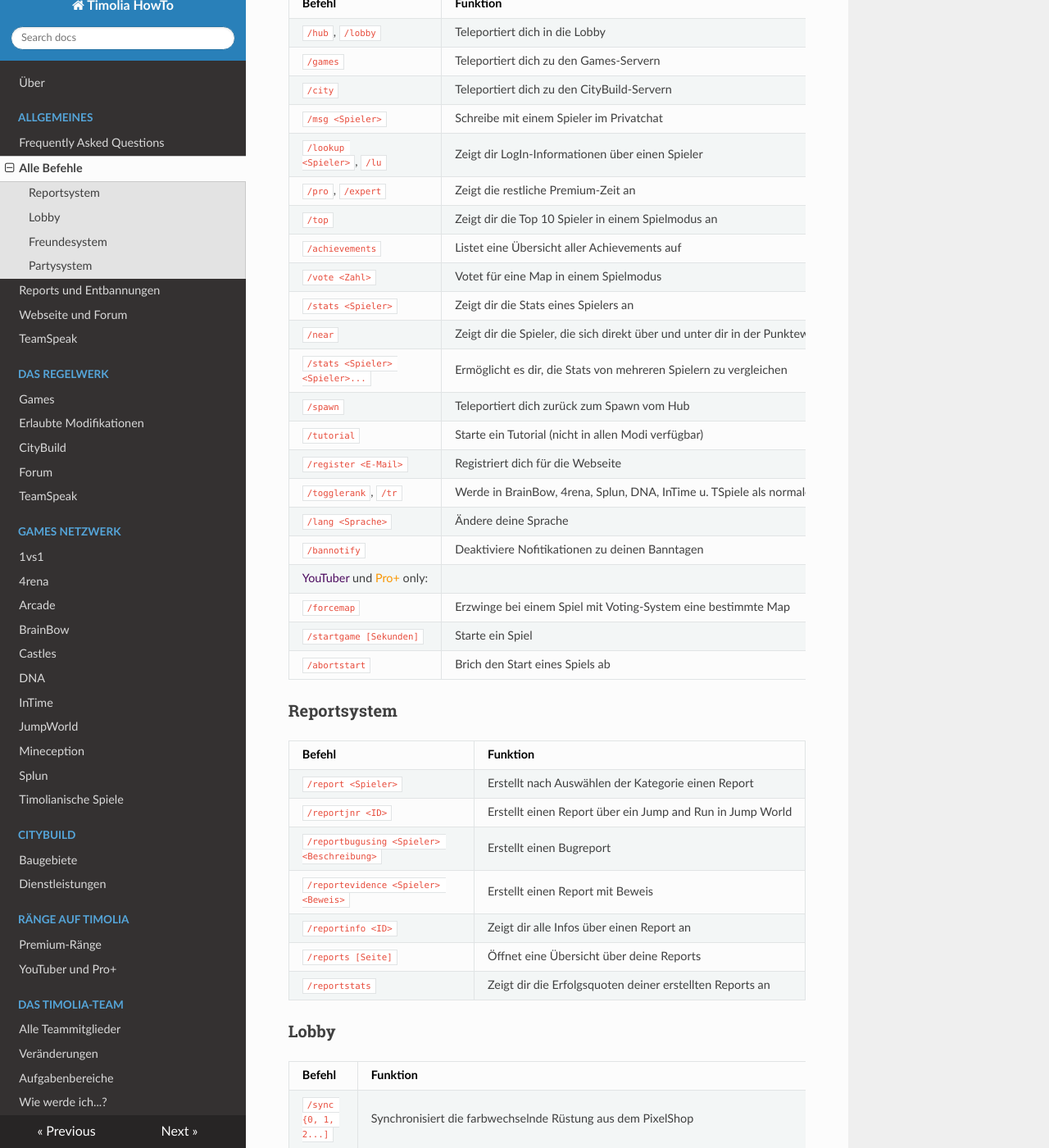
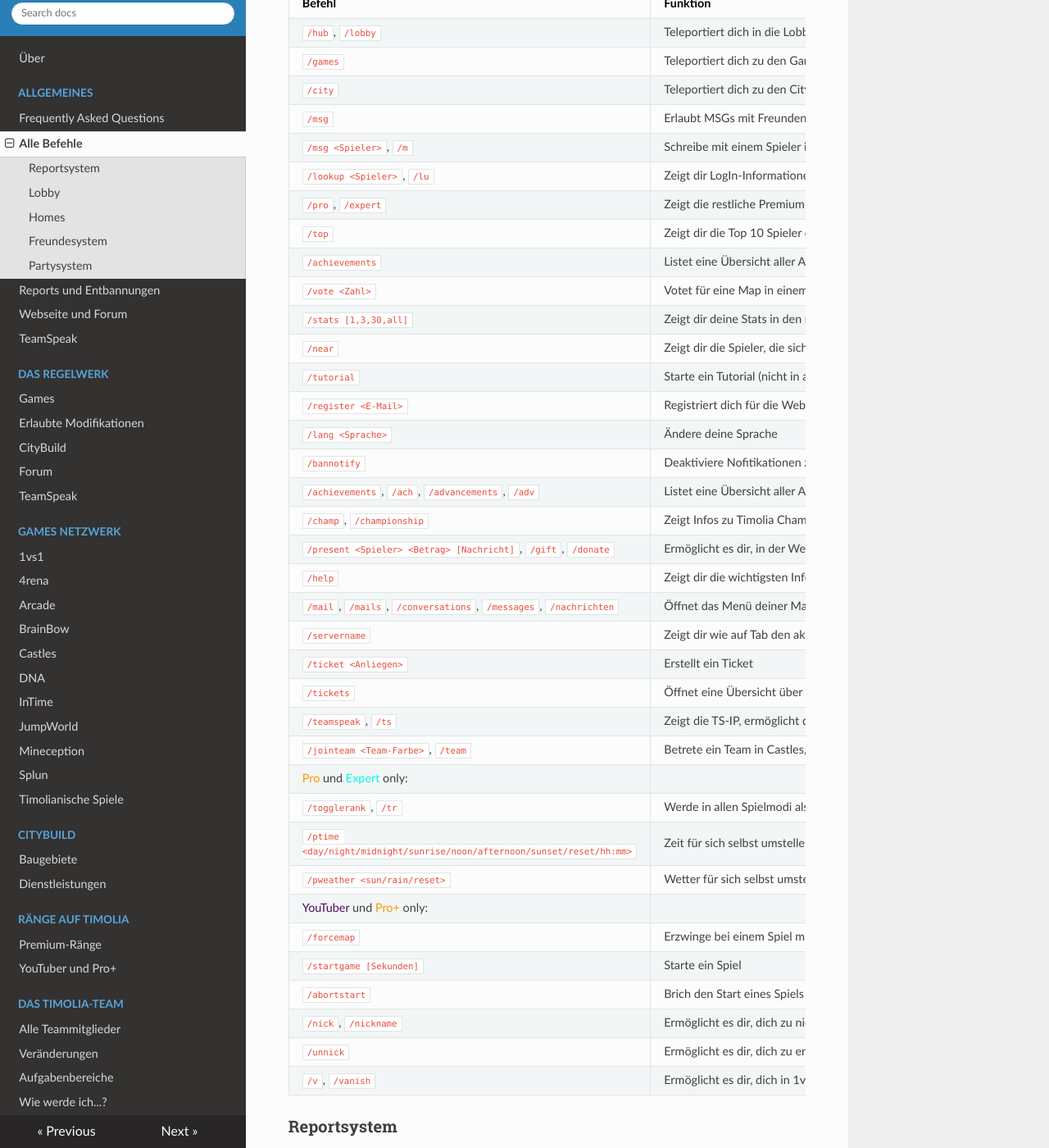
Before and after one commit to TimoliaDE/HowTo, an MkDocs documentation site: the page built from docs/commands.md, in a window 1280 px wide and 1400 px high, scrolled down 312 px. Shown: the whole window at 82% size. Built offline with MkDocs 1.6.1, drawn with Linux system fonts in a browser that asks for light colours; nearby versions of some CDN libraries; old or Windows-style settings are respelled for this version of MkDocs; some of the changed text lies outside the part shown.

Commit message:
Resolve "Befehle aktualisieren"

```diff
--- a/docs/commands.md
+++ b/docs/commands.md
@@ -6,77 +6,102 @@ Diese Befehle sind global nutzbar und stehen dir jederzeit zur Verfügung.
 
 | Befehl | Funktion |
 | ------ | -------- |
-| `/hub`, `/lobby`   | Teleportiert dich in die Lobby |
-| `/games` | Teleportiert dich zu den Games-Servern |
-| `/city` | Teleportiert dich zu den CityBuild-Servern |
-| `/msg <Spieler>` | Schreibe mit einem Spieler im Privatchat |
-| `/lookup <Spieler>`, `/lu` | Zeigt dir LogIn-Informationen über einen Spieler |
-| `/pro`, `/expert` | Zeigt die restliche Premium-Zeit an |
-| `/top` | Zeigt dir die Top 10 Spieler in einem Spielmodus an |
-| `/achievements` | Listet eine Übersicht aller Achievements auf |
-| `/vote <Zahl>` | Votet für eine Map in einem Spielmodus |
-| `/stats <Spieler>` | Zeigt dir die Stats eines Spielers an |
-| `/near` | Zeigt dir die Spieler, die sich direkt über und unter dir in der Punktewertung eines Modus befinden |
-| `/stats <Spieler> <Spieler>...` | Ermöglicht es dir, die Stats von mehreren Spielern zu vergleichen |
-| `/spawn` | Teleportiert dich zurück zum Spawn vom Hub |
-| `/tutorial` | Starte ein Tutorial (nicht in allen Modi verfügbar) |
-| `/register <E-Mail>` | Registriert dich für die Webseite |
-| `/togglerank`, `/tr` | Werde in BrainBow, 4rena, Splun, DNA, InTime u. TSpiele als normaler Spieler angezeigt |
-| `/lang <Sprache>` | Ändere deine Sprache |
-| `/bannotify` | Deaktiviere Nofitikationen zu deinen Banntagen |
-<span style="color:#4C0B5F">YouTuber</span> und <span style="color:#F99500">Pro+</span> only:
-| `/forcemap` | Erzwinge bei einem Spiel mit Voting-System eine bestimmte Map |
-| `/startgame [Sekunden]` | Starte ein Spiel |
-| `/abortstart` | Brich den Start eines Spiels ab |
+| `/hub`, `/lobby`                | Teleportiert dich in die Lobby |
+| `/games`                        | Teleportiert dich zu den Games-Servern |
+| `/city`                         | Teleportiert dich zu den CityBuild-Servern |
+| `/msg`                          | Erlaubt MSGs mit Freunden, keinem oder allen |
+| `/msg <Spieler>`, `/m`          | Schreibe mit einem Spieler im Privatchat |
+| `/lookup <Spieler>`, `/lu`      | Zeigt dir LogIn-Informationen über einen Spieler |
+| `/pro`, `/expert`               | Zeigt die restliche Premium-Zeit an |
+| `/top`                          | Zeigt dir die Top 10 Spieler der letzten 30 Tage in einem Spielmodus an |
+| `/achievements`                 | Listet eine Übersicht aller Achievements auf |
+| `/vote <Zahl>`                  | Votet für eine Map in einem Spielmodus |
+| `/stats [1,3,30,all]`           | Zeigt dir deine Stats in den meisten Modi |
+| `/near`                         | Zeigt dir die Spieler, die sich direkt über und unter dir in der Punktewertung eines Modus befinden |
+| `/tutorial`                     | Starte ein Tutorial (nicht in allen Modi verfügbar) |
+| `/register <E-Mail>`            | Registriert dich für die Webseite |
+| `/lang <Sprache>`               | Ändere deine Sprache |
+| `/bannotify`                    | Deaktiviere Nofitikationen zu deinen Banntagen |
+| `/achievements`, `/ach`, `/advancements`, `/adv` | Listet eine Übersicht aller Achievements auf |
+| `/champ`, `/championship`       | Zeigt Infos zu Timolia Champ |
+| `/present <Spieler> <Betrag> [Nachricht]`, `/gift`, `/donate` | Ermöglicht es dir, in der Weihnachtszeit Pixel zu verschenken |
+| `/help`                         | Zeigt dir die wichtigsten Infos zu Timolia |
+| `/mail`, `/mails`, `/conversations`, `/messages`, `/nachrichten` | Öffnet das Menü deiner Mails |
+| `/servername`                   | Zeigt dir wie auf Tab den aktuellen Server an |
+| `/ticket <Anliegen>`            | Erstellt ein Ticket |
+| `/tickets`                      | Öffnet eine Übersicht über deine Tickets |
+| `/teamspeak`, `/ts`             | Zeigt die TS-IP, ermöglicht die Verifizierung und lässt dich deine Identität verwalten |
+| `/jointeam <Team-Farbe>`, `/team` | Betrete ein Team in Castles, Brainbow und Mineception |
+| <span style="color:#F99500">Pro</span> und <span style="color:#00F9EC">Expert</span> only: | |
+| `/togglerank`, `/tr`            | Werde in allen Spielmodi als normaler Spieler angezeigt |
+| `/ptime <day/night/midnight/sunrise/noon/afternoon/sunset/reset/hh:mm>` | Zeit für sich selbst umstellen |
+| `/pweather <sun/rain/reset>`    | Wetter für sich selbst umstellen |
+| <span style="color:#4C0B5F">YouTuber</span> und <span style="color:#F99500">Pro+</span> only: | |
+| `/forcemap`                     | Erzwinge bei einem Spiel mit Voting-System eine bestimmte Map |
+| `/startgame [Sekunden]`         | Starte ein Spiel |
+| `/abortstart`                   | Brich den Start eines Spiels ab |
+| `/nick`, `/nickname`            | Ermöglicht es dir, dich zu nicken |
+| `/unnick`                       | Ermöglicht es dir, dich zu entnicken |
+| `/v`, `/vanish`                 | Ermöglicht es dir, dich in 1vs1, Jumpworld und in den Lobbys unsichtbar zu machen |
 
 ### Reportsystem
 
 | Befehl | Funktion |
 | ------ | -------- |
-| `/report <Spieler>` | Erstellt nach Auswählen der Kategorie einen Report |
-| `/reportjnr <ID>` | Erstellt einen Report über ein Jump and Run in Jump World |
-| `/reportbugusing <Spieler> <Beschreibung>` | Erstellt einen Bugreport |
+| `/report <Spieler>`, `/rp`, `/chatreport`, `/chatrp`, `/chatlog`, `/cl`, `/livereport`, `/liverp` | Erstellt nach Auswählen der Kategorie einen Report |
+| `/reportjnr <ID>`               | Erstellt einen Report über ein Jump and Run in Jump World |
+| `/reportbugusing <Spieler> <Beschreibung>` | Erstellt einen Bugusingreport |
 | `/reportevidence <Spieler> <Beweis>` | Erstellt einen Report mit Beweis |
-| `/reportinfo <ID>` | Zeigt dir alle Infos über einen Report an |
-| `/reports [Seite]` | Öffnet eine Übersicht über deine Reports |
-| `/reportstats` | Zeigt dir die Erfolgsquoten deiner erstellten Reports an |
+| `/reportinfo <ID>`              | Zeigt dir alle Infos über einen Report an |
+| `/reports [Seite]`              | Öffnet eine Übersicht deiner Reports |
+| `/reportstats`                  | Zeigt dir die Erfolgsquoten deiner erstellten Reports an |
 
 ### Lobby
 | Befehl | Funktion |
 | ------ | -------- |
-| `/sync {0, 1, 2...]` | Synchronisiert die farbwechselnde Rüstung aus dem PixelShop|
-| `/fixkv` | Setzt deine Kick-Value zurück. Wie das Kick-System funktioniert, kannst du [<strong>hier</strong> nachlesen](https://howto.timolia.de/faq/#wie-funtkioniert-das-kick-system-bei-vollen-lobbys)
+| `/sync {0, 1, 2...]`, `/armorsync` | Synchronisiert die farbwechselnde Rüstung aus dem PixelShop |
+| `/fixkickvalue`, `/fixkv`       | Setzt deine Kick-Value zurück. Wie das Kick-System funktioniert, kannst du [<strong>hier</strong> nachlesen](https://howto.timolia.de/faq/#wie-funtkioniert-das-kick-system-bei-vollen-lobbys) |
+| `/stats <Spieler>`, `/records`, `/statistic`, `/statistik` | Zeigt dir die Stats eines Spielers an |
+| `/stats <Spieler> <Spieler>...` | Ermöglicht es dir, die Stats von mehreren Spielern zu vergleichen |
+| `/spawn`                        | Teleportiert dich zurück zum Spawn vom Hub |
 
+### Homes
+| Befehl | Funktion |
+| ------ | -------- |
+| `/homes`                        | Zeigt eine Liste deiner Homepunkte |
+| `/sethome <Name>`               | Setzt ein Home |
+| `/sethome <Name> -f`            | Überschreibt ein vorhandenes Home |
+| `/delhome <Name>`               | Löscht ein Home |
 
 ### Freundesystem
 
+Anstatt `/friend` kann jeweils `/f` genutzt werden
+
 | Befehl | Funktion |
 | ------ | -------- |
-| `/friend` oder `/f` | Zeigt die Hilfe an |
-| `/friends` | Zeigt deine Freunde an |
-| `/friends online` | Zeigt deine Freunde an, die gerade online sind |
-| `/friend <Spieler>` | Sendet dem Spieler eine Freundschaftsanfrage |
-| `/friend add <Spieler>` | Sendet dem Spieler eine Freundschaftsanfrage |
-| `/friend remove <Spieler>` | Beendet die Freundschaft mit einem Spieler |
-| `/friend ignore <Spieler>` | Der ignorierte Spieler kann dir keine Freundschaftsanfrage mehr schicken |
-| `/friend deny <Spieler>` | Lehnt eine Freundschaftsanfrage ab |
-| `/friend list` | Zeigt deine Freundesliste an |
-| `/friend requests` | Listet unbeantwortete Freundschaftsanfragen auf |
-| `/friend toggle` | Schaltet Freundschaftsanfragen aus |
-| `/friend tp <Spieler>` | Teleportiert dich zu einem Freund |
+| `/friend <Spieler>`, `/friend add` | Schickt oder akzeptiert eine Freundschaftsanfrage |
+| `/friend deny <Spieler>`        | Lehnt eine Freundschaftsanfrage ab |
+| `/friend remove <Spieler>`, `/friend rem`, `/friend delete`, `/friend del` | Entfernt einen Spieler aus deiner Freundesliste |
+| `/friend ignore <Spieler>`      | Der ignorierte Spieler kann dir keine Freundschaftsanfrage schicken |
+| `/friend list, /friends`        | Zeigt eine Liste deiner Freunde an |
+| `/friends online`               | Zeigt deine Freunde an, die gerade online sind |
+| `/friend requests`, `/friend req` | Listet unbeantwortete Freundschaftsanfragen auf |
+| `/friend toggle`                | Zeigt dir die übersicht anpassbarer Einstellungen an |
+| `/friend teleport <Spieler>`, `/friend tp` | Teleportiert dich zu einem Freund |
 | `/friend broadcast <Nachricht>` | Schickt einen Broadcast an alle Freunde, die derzeit online sind |
 
 ### Partysystem
 
 | Befehl | Funktion |
 | ------ | -------- |
-| `/party` | Erstellt eine neue Party oder öffnet die Partyverwaltung |
-| `/party join <Spieler>` | Tritt einer Party bei |
-| `/party invite <Spieler>` | Lädt einen Spieler in deine Party ein |
-| `/party leave` | Verlasse die aktuelle Party |
-| `/party togglechat` | Schaltet zwischen Party-Chat und normalem Chat um |
-| `/party promote <Spieler>` | Ernennt einen Spieler zum Moderator |
-| `/party demote <Spieler>` | Degradiert einen Spieler zum Mitglied |
+| `/party`                        | Erstellt eine neue Party oder öffnet die Partyverwaltung |
+| `/party help`                   | Zeigt alle Befehle des Partysystems |
+| `/party join <Spieler>`         | Tritt einer Party bei |
+| `/party invite <Spieler>`       | Lädt einen Spieler in deine Party ein |
+| `/party leave`                  | Verlasse die aktuelle Party |
+| `/party togglechat`             | Schaltet zwischen Party-Chat und normalem Chat um |
+| `/party promote <Spieler>`      | Ernennt einen Spieler zum Moderator |
+| `/party demote <Spieler>`       | Degradiert einen Spieler zum Mitglied |
 
 ## 2 - Befehle der einzelnen Modi
 
@@ -84,65 +109,78 @@ Diese Befehle sind global nutzbar und stehen dir jederzeit zur Verfügung.
 
 | Befehl | Funktion |
 | ------ | -------- |
-| `/kit`, `/k`   | Wählt dein Kit aus |
-| `/kit <Name(:1/2/3/4/5)>` | Wählt das Kit eines anderen Spielers aus |
-| `/kits` | Listet dir alle von Timolia erstellten Kits auf |
-| `/team add <Name>` | Lädt einen Spieler in dein Team ein |
-| `/team revoke <Name>` | Zieht eine Teameinladung zurück |
-| `/team kick <Name>` | Kickt einen Spieler aus deinem Team |
-| `/challenge <Spieler>`, `/c` | Fordert einen Spieler zu einem Duell heraus |
-| `/leave`, `/l` | Zieht eine Herausforderung zurück |
-| `/endmatch`  | Der Kampf wird nach einer Minute mit Entscheidung durch die Mitte beendet |
-| `/surrender` | Man tötet sich selbst und beendet den Kampf vorzeitig |
-| `/spectate <Spieler>`, `/spec` | Lässt dich den Kampf eines Spieler beobachten |
-| `/stats` | Zeigt dir deine Stats an |
-| `/stats <Name>` | Zeigt dir die Stats eines Spielers an |
-| `/top <Kit>` | Zeigt die Rangliste eines Competitive-Kits an |
-| `/winstreak` | Zeigt deine aktuelle Winstreak |
-| `/join <Name>` | Tritt einem Turnier bei |
-| `/join <Name> <Passwort>` | Tritt einem passwortgeschützten Turnier bei |
-| `/t` | Zeigt die Turnier Informationen |
-| `/xp <Level>` | Setzt ein XP-Level für dein Kit |
-| `/matchinfo` | Zeigt Informationen über den aktuellen Kampf |
-| `/queue` | Fügt dich zur Warteschlange hinzu |
-<span style="color:#F99500">Pro</span> und <span style="color:#00F9EC">Expert</span> only:
-| `/hat` | Setzt das Item in deiner Hand als den Helm deines Kits |
-| `/create <Passwort>` | Erstellt ein Turnier (optional mit einem Passwort) |
-| `/modify` | bearbeitet die Turniereinstellungen |
-| `/start [Zeit]` | Startet dein Turnier |
-| `/team setcolor` | Färbt euren Namen entsprechend der gewählten Farbe |
+| `/kit`, `/k`                    | Wählt dein Kit aus |
+| `/kit <Name(:1/2/3/4/5)>`       | Wählt das Kit eines anderen Spielers aus |
+| `/kits`                         | Listet dir alle von Timolia erstellten Kits auf |
+| `/importkit <Zahl>` | Importiere eines deiner Kits im Kitbereich |
+| `/kitinfo` | Zeigt Infos zum aktuellen Kit |
+| `/team add <Name>`              | Lädt einen Spieler in dein Team ein |
+| `/team revoke <Name>`           | Zieht eine Teameinladung zurück |
+| `/team kick <Name>`             | Kickt einen Spieler aus deinem Team |
+| `/challenge <Spieler>`, `/c`, `/duel`, `/duell` | Fordert einen Spieler zu einem Duell heraus |
+| `/leave`, `/l`                  | Zieht eine Herausforderung zurück |
+| `/endmatch`                     | Der Kampf wird nach einer Minute mit Entscheidung durch die Mitte beendet |
+| `/surrender`                    | Man tötet sich selbst und beendet den Kampf vorzeitig |
+| `/spectate <Spieler>`, `/spec`  | Lässt dich den Kampf eines Spieler beobachten |
+| `/stats`                        | Zeigt dir deine Stats an |
+| `/stats <Name>`                 | Zeigt dir die Stats eines Spielers an |
+| `/statsmenu`                    | Öffnet das Statsmenü |
+| `/top <Kit>`                    | Zeigt die Rangliste eines Competitive-Kits an |
+| `/winstreak`, `/streak`         | Zeigt deine aktuelle Winstreak |
+| `/join <Name>`                  | Tritt einem Turnier bei |
+| `/join <Name> <Passwort>`       | Tritt einem passwortgeschützten Turnier bei |
+| `/t`                            | Zeigt die Turnier Informationen |
+| `/xp <Level>`                   | Setzt ein XP-Level für dein Kit |
+| `/matchinfo`                    | Zeigt Informationen über den aktuellen Kampf |
+| `/queue`, `/q`                  | Fügt dich zur Warteschlange hinzu |
+| `/compare <Name> <Name>`, `/compareplayers` | Zeigt die Kampfstatistik zweier Spieler |
+| `/lastinv <Spieler>`, `/inv`    | Zeit das letzte Inventar eines Spielers |
+| `/liveinv <Spieler>`, `/liveinventory` | Zeigt das aktuelle Inventar eines Spielers |
+| `/rankinfo`, `/ranginfo`        | Zeigt Informationen zum aktuellen Rang |
+| `/settings`                     | Öffnet die Einstellungen |
+| <span style="color:#F99500">Pro</span> und <span style="color:#00F9EC">Expert</span> only: | |
+| `/hat`                          | Setzt das Item in deiner Hand als den Helm deines Kits |
+| `/create [Passwort]`, `/createtournament` | Erstellt ein Turnier (optional mit einem Passwort) |
+| `/modify`, `/modifytournament`  | Bearbeitet die Turniereinstellungen |
+| `/start [Zeit]`                 | Startet dein Turnier |
+| `/team setcolor`                | Färbt euren Namen entsprechend der gewählten Farbe |
 
 ### Arcade
 
 | Befehl | Funktion |
 | ------ | -------- |
-| `/rot` | Zeigt die Spielrotation |
-| `/last` | Zeigt die zuletzt gespielten Spiele |
-| `/join <Spieler>` | Betrete ein öffentliches Turnier |
-<span style="color:#F99500">Pro</span> und <span style="color:#00F9EC">Expert</span> only:
-| `/create` | Erstellt ein Turnier |
-| `/invite <Spieler>` | Lädt einen Spieler in dein Turnier ein |
+| `/rot`, `/rotation`             | Zeigt die Spielrotation |
+| `/last`                         | Zeigt die zuletzt gespielten Spiele |
+| `/join <Spieler>`               | Betrete ein öffentliches Turnier |
+| <span style="color:#F99500">Pro</span> und <span style="color:#00F9EC">Expert</span> only: | |
+| `/create`                       | Erstellt ein Turnier |
+| `/invite <Spieler>`             | Lädt einen Spieler in dein Turnier ein |
 
 ### JumpWorld
 
 | Befehl | Funktion |
 | ------ | -------- |
-| `/enter <ID>`, `/e` | Betrete einen bestimmtes Jump 'n Run |
-| `/editparcour`, `/edit [Slot]`| Editiert das Jump 'n Run auf einem bestimmten Slot |
-| `/saveparcour` | Speichert dein aktuelles Jump 'n Run |
-| `/leave`, `/l` | Verlässt das aktuelle Jump 'n Run |
-| `/setstart` | Setzt den Startpunkt deines Jump 'n Runs |
-| `/setend` | Setzt den Endpunkt deines Jump 'n Runs |
+| `/enter <ID>`, `/e`             | Betrete ein bestimmtes Jump 'n' Run |
+| `/editparcour`, `/edit [Slot]`  | Editiert das Jump 'n' Run auf einem bestimmten Slot |
+| `/leave`, `/l`                  | Verlässt das aktuelle Jump 'n' Run |
+| `/setstart`                     | Setzt den Startpunkt deines Jump 'n' Runs |
+| `/setend`                       | Setzt den Endpunkt deines Jump 'n' Runs |
 | `/checkpoint`, `/fall`, `/kill` | Teleportiert dich zurück zum letzten Checkpoint |
-| `/duel <Spieler>` | Lädt einen Spieler in ein Duell ein |
-| `/duel accept <Spieler>` | Nimmt die Einladung in ein Duell an |
-| `/duel leave <Spieler>` | Verlässt ein Duell |
-| `/setblock` | Platziert den Block in deiner Hand unter dir |
-| `/jump` | Lässt dich dein Jump'n'Run testen |
-| `/b` | Öffnet das Bau-Info-Menü |
-| `/join <Name>` | Betritt das Jump'n'Run, auf dem sich [Spieler] gerade befindet |
-| `/top <ID>` | Zeigt die Top-Zeiten des Jump'n'Runs mit der ID [id] an |
-| `/top <ID> -f` | Zeigt die schlechtesten Zeiten für ein Jump'n'Run an |
+| `/duel <Spieler>`               | Lädt einen Spieler in ein Duell ein |
+| `/duel accept <Spieler>`        | Nimmt die Einladung in ein Duell an |
+| `/duel leave <Spieler>`         | Verlässt ein Duell |
+| `/setblock`                     | Platziert den Block in deiner Hand unter dir |
+| `/jump`                         | Lässt dich dein Jump 'n' Run testen |
+| `/b`                            | Öffnet das Bau-Info-Menü |
+| `/join <Name>`                  | Betritt das Jump 'n' Run, auf dem sich [Spieler] gerade befindet |
+| `/top <ID>`                     | Zeigt die Top-Zeiten des Jump 'n' Runs mit der ID [id] an |
+| `/top <ID> -f`                  | Zeigt die schlechtesten Zeiten für ein Jump 'n' Run an |
+
+### Castles
+| Befehl | Funktion |
+| ------ | -------- |
+| `/kill`                         | Tötet dich selbst |
+
 
 ## 3 - CityBuild
 
@@ -150,42 +188,28 @@ Diese Befehle sind global nutzbar und stehen dir jederzeit zur Verfügung.
 
 | Befehl | Funktion |
 | ------ | -------- |
-| `/sb` | Öffnet das Menü des Scoreboards |
-| `/rezepte` | Zeigt dir zu jedem Item das Craftingrezept an |
-| `/timazon` oder `/tbay` | Öffnet ein Menü zum Items bestellen |
-| `/firma` oder `/company` | Öffnet das Firmenmenü |
-| `/suicide` | Tötet sich selbst |
-| `/pay <Spieler> <Betrag>` | Überweist einem anderen Spieler Geld |
-| `/money` | Zeigt deinen Kontostand |
-| `/ticket <Anliegen>` | Erstellt ein Ticket |
-| `/mails` | Öffnet das Menü deiner Mails |
-| `/mail <read/send/clear>` | Mails lesen/senden/löschen |
-| `$<Nachricht>` | Schreibe im Handelschat |
-| `/ch join handel` | Wählt den Handelschat als Standardchannel aus |
-| `/ch join global` | Wechselt in den default Citychannel |
-| `/tickets` | Öffnet eine Übersicht über deine Tickets |
-| `! <Nachricht>` | Schreibe im Firmenchat |
-| `/trg` | Öffnet das Interface des Grundstücks |
-| `/skins` | Öffnet eine Übersicht deiner Kostüme |
-<span style="color:#F99500">Pro</span> und <span style="color:#00F9EC">Expert</span> only:
-| `/ptime <day/night/midnight/sunrise/noon/afternoon/sunset/reset>` | Zeit für sich selbst umstellen |
-| `/pweather <sun/rain/reset>` | Wetter für sich selbst umstellen |
-| `/craft` od. `/workbench` | Craftingfeld aufrufen |
-| `/hat` | Item in der Hand auf den Kopf setzen |
-| `/enderchest` | Enderchest aufrufen |
-| `/shulkerbox` od. `/box` | Öffnet die Shulkerbox, ohne sie abstellen zu müssen |
-
-
-### Homes und Grundstücke
-
-| Befehl | Funktion |
-| ------ | -------- |
-| `/homes`| Zeigt eine Liste deiner Homepunkte |
-| `/sethome <Name>` | Setzt ein Home |
-| `/sethome <Name> -f` | Überschreibt einen vorhandenen Home |
-| `/delhome <Name>` | Löscht ein Home |
-
-Um Member auf seinem Grundstück zu protecten oder Flags zu ändern, muss man auf das Regionsschild klicken.
+| `/sb`                           | Öffnet das Menü des Scoreboards |
+| `/rezepte`                      | Zeigt dir zu jedem Item das Craftingrezept an |
+| `/timazon`, `/tbay`             | Öffnet ein Menü zum Items bestellen |
+| `/suicide`                      | Tötet sich selbst |
+| `/pay <Spieler> <Betrag>`       | Überweist einem anderen Spieler Geld |
+| `/money`                        | Zeigt deinen Kontostand |
+| `/mail senditems <Spieler> <Text>` | Schicke einem Spieler Items per Mail |
+| `$<Nachricht>`                  | Schreibe im Handelschat |
+| `/ch join handel`               | Wählt den Handelschat als Standardchannel aus |
+| `/ch join global`               | Wechselt in den default Citychannel |
+| `/trg`                          | Öffnet das Interface des Grundstücks |
+| `/skin`, `/skins`, `/gardarobe`, `/kostueme` | Öffnet eine Übersicht deiner Kostüme |
+| `/abbau`                        | Bringt dich in die Abbauwelt |
+| `/balancetop`                   | Zeigt die 10 reichsten Spieler an |
+| `/shop`                         | Bringt dich in die Shopwelt |
+| `/ecolog`                       | Zeig einen Log über dein Geld |
+| `/worldspawn`                   | Teleportiert dich zum Spawn der aktuellen Welt |
+| <span style="color:#F99500">Pro</span> und <span style="color:#00F9EC">Expert</span> only: | |
+| `/craft`, `/workbench`          | Craftingfeld aufrufen |
+| `/hat`                          | Item in der Hand auf den Kopf setzen |
+| `/enderchest`                   | Enderchest aufrufen |
+| `/shulkerbox`, `/shulker`, `/sbox`, `/box` | Öffnet die Shulkerbox, ohne sie abstellen zu müssen |
 
 
 ### Teleportieren zu anderen Personen (Taxi / TPA)
@@ -195,6 +219,6 @@ Für User kostet ein Taxi 100T, für Pros 75T und für Experts 50T
 
 | Befehl | Funktion |
 | ------ | -------- |
-| `/tpa <Name>` | Stellt dem Spieler eine Anfrage |
-| `/tpaccept <Name>` | Nimmt die Anfrage des Spielers an |
-| `/tpa toggle` | Aktviert oder deaktiviert TPA-Anfragen für dich |
+| `/tpa <Name>`                   | Stellt dem Spieler eine Anfrage |
+| `/tpaccept <Name>`              | Nimmt die Anfrage des Spielers an |
+| `/tpa toggle`                   | Aktviert oder deaktiviert TPA-Anfragen für dich |
```
